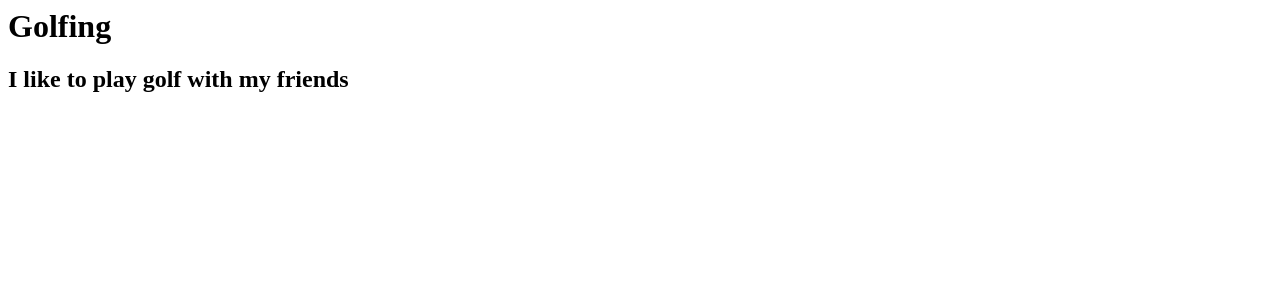
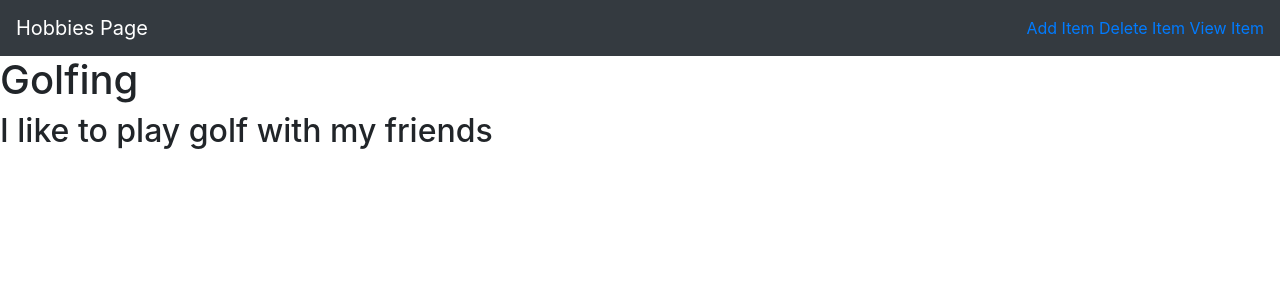
Before and after one commit to pacewasden/Portfolio, a Django app: page /Hobbies/1 in a window 1280 px wide. Shown: the top 300 px of the page. Run offline with Django 3.2, Linux system fonts and the light colour scheme; data comes from the database, SQL or seed files in the repository; both versions use the stored data as it was after the commit; some libraries are stand-ins or nearby versions.

Commit message:
This is making sure that I am saving my work

```diff
--- a/mysite/Hobbies/models.py
+++ b/mysite/Hobbies/models.py
@@ -6,6 +6,7 @@ class hobbies(models.Model):
     def __str__(self):
         return self.hobbies_name
 
-
+#change hobbie_ photo to hobbies_photo
     hobbies_name=models.CharField(max_length=200)
     hobbies_type=models.CharField(max_length=200)
+    hobbie_photo=models.CharField(max_length=500, default="https://i.ytimg.com/vi/Tz7EwqQFhjk/maxresdefault.jpg")
--- /dev/null
+++ b/mysite/Hobbies/static/hobbies/style.css
@@ -0,0 +1,3 @@
+body{
+    background-color: azure;
+}
--- /dev/null
+++ b/mysite/Hobbies/templates/hobbies/base.html
@@ -0,0 +1,22 @@
+{% load static %}
+<!DOCTYPE html>
+<html lang="en">
+<head>
+    <title>Title</title>
+        <link rel="stylesheet" href="{% static 'hobbies/style.css' %}">
+    <link rel="stylesheet" href="https://stackpath.bootstrapcdn.com/bootstrap/4.5.2/css/bootstrap.min.css" integrity="sha384-JcKb8q3iqJ61gNV9KGb8thSsNjpSL0n8PARn9HuZOnIxN0hoP+VmmDGMN5t9UJ0Z" crossorigin="anonymous">
+    <script src="https://stackpath.bootstrapcdn.com/bootstrap/4.5.2/js/bootstrap.min.js" integrity="sha384-B4gt1jrGC7Jh4AgTPSdUtOBvfO8shuf57BaghqFfPlYxofvL8/KUEfYiJOMMV+rV" crossorigin="anonymous"></script>
+</head>
+<body>
+    <nav class="navbar navbar-dark bg-dark">
+        <a href="#" class="navbar-brand">Hobbies Page</a>
+        <div>
+            <a href="#" class="nav-item navbar-link">Add Item</a>
+            <a href="#" class="nav-item navbar-link">Delete Item</a>
+            <a href="#" class="nav-item navbar-link">View Item</a>
+        </div>
+    </nav>
+{% block body %}
+{% endblock %}
+</body>
+</html>
--- a/mysite/Hobbies/templates/hobbies/details.html
+++ b/mysite/Hobbies/templates/hobbies/details.html
@@ -1,2 +1,5 @@
+{% extends 'hobbies/base.html'%}
+{% block body %}
 <h1>{{stuff.hobbies_name}}</h1>
 <h2>{{stuff.hobbies_type}}</h2>
+{% endblock %}
```
Also changed, not shown: mysite/Hobbies/templates/hobbies/index.html (+27 -3 lines), mysite/Hobbies/migrations/0002_auto_20201013_0412.py (added), mysite/db.sqlite3.
